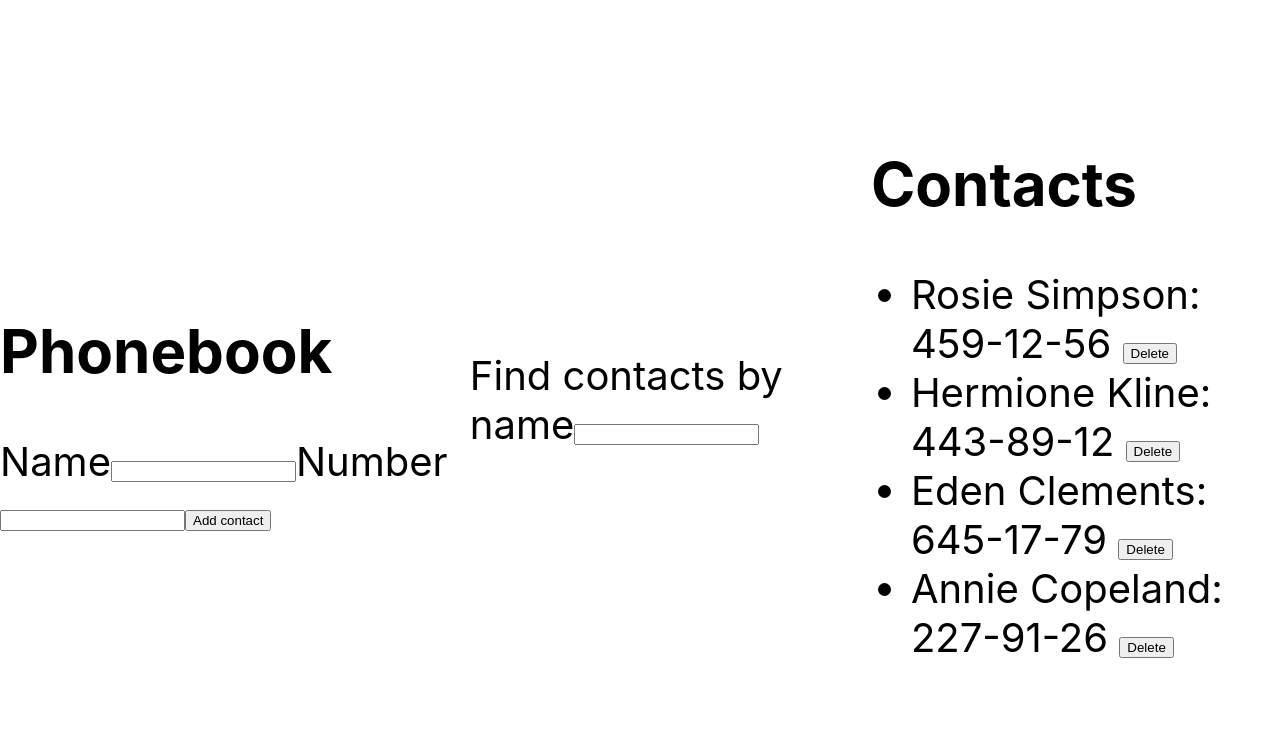
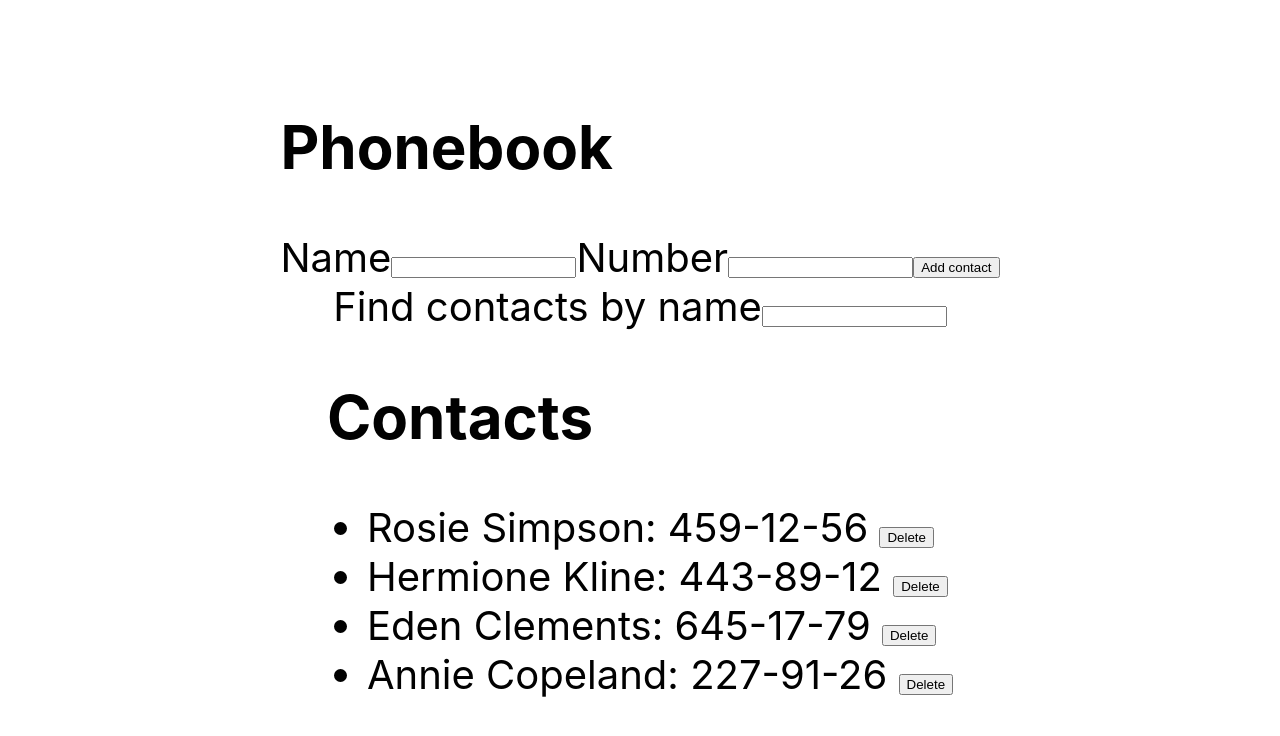
Before and after one commit to michalmazurdev/goit-react-hw-02-phonebook, a React (Create React App) app: page / in a window 1280 px wide. Shown: the top 736 px of the page. Built offline with nearby package versions, Linux system fonts and the light colour scheme.

Commit message:
app fully functional

```diff
--- a/src/components/App.jsx
+++ b/src/components/App.jsx
@@ -19,7 +19,6 @@ class App extends Component {
   addContact = async event => {
     event.preventDefault();
     const { name, number } = event.currentTarget;
-    console.log('name', name);
     const { contacts } = this.state;
     const contactNames = contacts.map(contact => contact.name);
     if (contactNames.includes(name.value)) {
@@ -45,7 +44,6 @@ class App extends Component {
   removeContact = id => {
     const { contacts } = this.state;
     this.setState({ contacts: contacts.filter(contact => contact.id !== id) });
-    // console.log(id);
   };
   render() {
     return (
@@ -55,6 +53,7 @@ class App extends Component {
           display: 'flex',
           justifyContent: 'center',
           alignItems: 'center',
+          flexDirection: 'column',
           fontSize: 40,
           color: '#010101',
         }}
```
